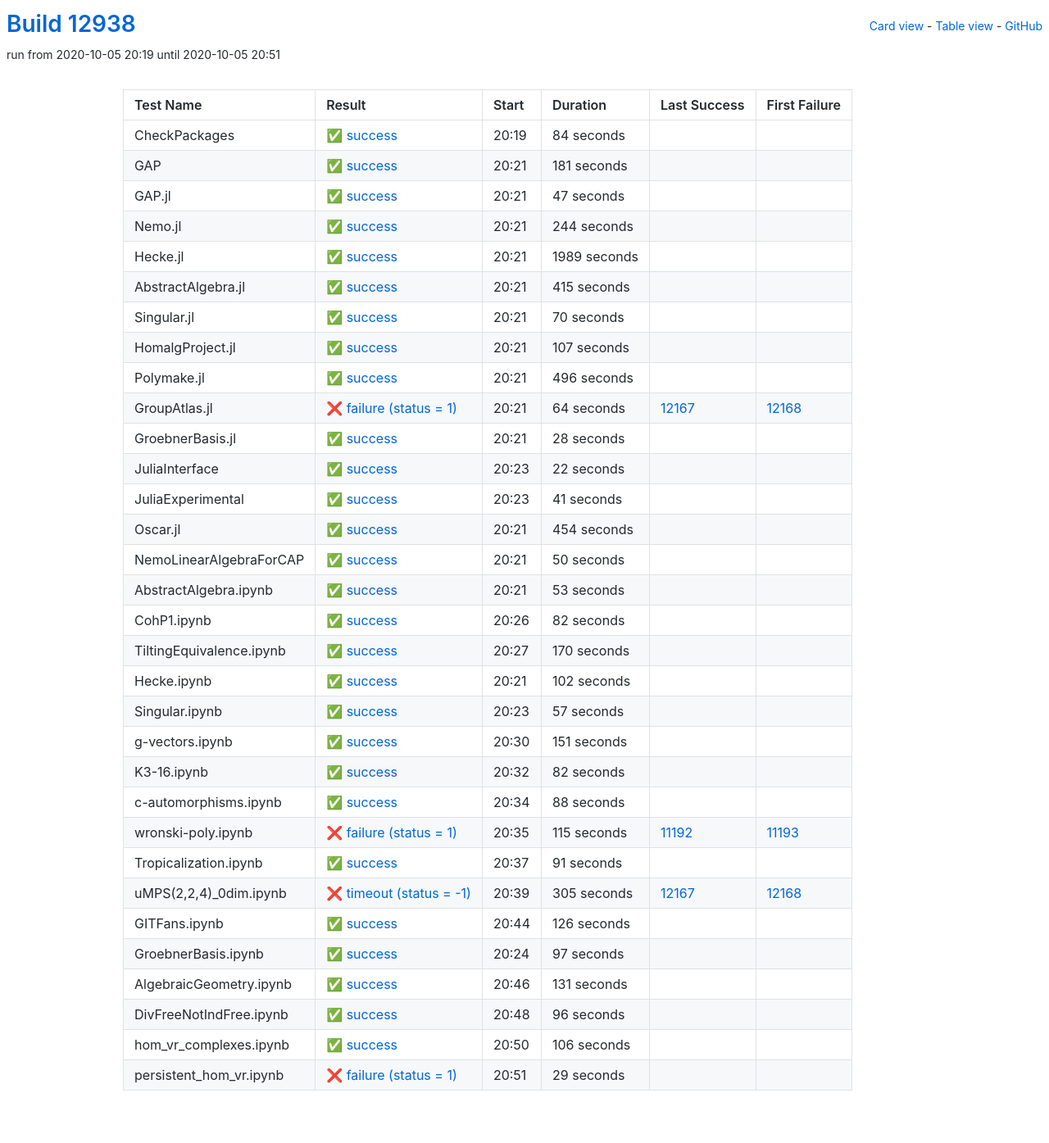
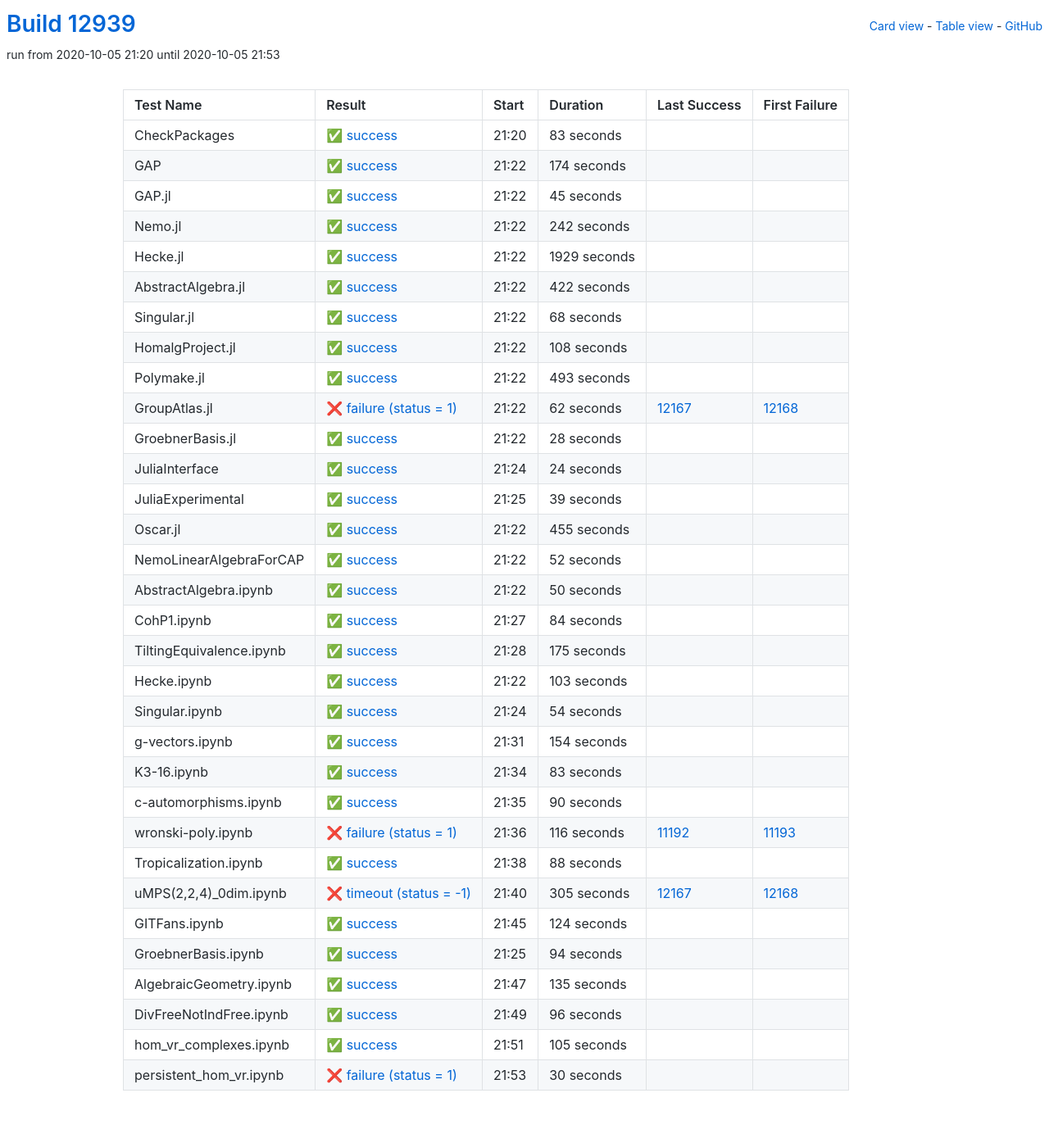
Before and after one commit to oscar-system/oscar-ci-status, a Jekyll site: the page built from table.html, in a window 1280 px wide. Shown: the whole page at 82% size. Built offline with Jekyll 4.4.1, drawn with Linux system fonts in a browser that asks for light colours.

Commit message:
Build #12939

```diff
--- a/_data/ci.yml
+++ b/_data/ci.yml
@@ -1,6 +1,6 @@
 ---
-build: 12938
-build_url: https://oscarci.mathematik.uni-kl.de/job/oscar/12938/
+build: 12939
+build_url: https://oscarci.mathematik.uni-kl.de/job/oscar/12939/
 job: oscar
 organization: oscar-system
 repo: oscar-ci-status
@@ -8,128 +8,128 @@
 tests:
 - name: CheckPackages
   id: checkpackages
-  log: https://oscarci.mathematik.uni-kl.de/job/oscar/12938/artifact/logs/build-12938/CheckPackages.log
-  start: 2020-10-05 20:19
+  log: https://oscarci.mathematik.uni-kl.de/job/oscar/12939/artifact/logs/build-12939/CheckPackages.log
+  start: 2020-10-05 21:20
   success: true
   exitcode: 0
   status: success
-  duration: 84
+  duration: 83
   last_success: false
   last_success_url:
   first_failure: false
   first_failure_url:
 - name: GAP
   id: gap
-  log: https://oscarci.mathematik.uni-kl.de/job/oscar/12938/artifact/logs/build-12938/GAP.log
-  start: 2020-10-05 20:21
+  log: https://oscarci.mathematik.uni-kl.de/job/oscar/12939/artifact/logs/build-12939/GAP.log
+  start: 2020-10-05 21:22
   success: true
   exitcode: 0
   status: success
-  duration: 181
+  duration: 174
   last_success: false
   last_success_url:
   first_failure: false
   first_failure_url:
 - name: GAP.jl
   id: gap-jl
-  log: https://oscarci.mathematik.uni-kl.de/job/oscar/12938/artifact/logs/build-12938/GAP.jl.log
-  start: 2020-10-05 20:21
+  log: https://oscarci.mathematik.uni-kl.de/job/oscar/12939/artifact/logs/build-12939/GAP.jl.log
+  start: 2020-10-05 21:22
   success: true
   exitcode: 0
   status: success
-  duration: 47
+  duration: 45
   last_success: false
   last_success_url:
   first_failure: false
   first_failure_url:
 - name: Nemo.jl
   id: nemo-jl
-  log: https://oscarci.mathematik.uni-kl.de/job/oscar/12938/artifact/logs/build-12938/Nemo.jl.log
-  start: 2020-10-05 20:21
+  log: https://oscarci.mathematik.uni-kl.de/job/oscar/12939/artifact/logs/build-12939/Nemo.jl.log
+  start: 2020-10-05 21:22
   success: true
   exitcode: 0
   status: success
-  duration: 244
+  duration: 242
   last_success: false
   last_success_url:
   first_failure: false
   first_failure_url:
 - name: Hecke.jl
   id: hecke-jl
-  log: https://oscarci.mathematik.uni-kl.de/job/oscar/12938/artifact/logs/build-12938/Hecke.jl.log
-  start: 2020-10-05 20:21
+  log: https://oscarci.mathematik.uni-kl.de/job/oscar/12939/artifact/logs/build-12939/Hecke.jl.log
+  start: 2020-10-05 21:22
   success: true
   exitcode: 0
   status: success
-  duration: 1989
+  duration: 1929
   last_success: false
   last_success_url:
   first_failure: false
   first_failure_url:
 - name: AbstractAlgebra.jl
   id: abstractalgebra-jl
-  log: https://oscarci.mathematik.uni-kl.de/job/oscar/12938/artifact/logs/build-12938/AbstractAlgebra.jl.log
-  start: 2020-10-05 20:21
+  log: https://oscarci.mathematik.uni-kl.de/job/oscar/12939/artifact/logs/build-12939/AbstractAlgebra.jl.log
+  start: 2020-10-05 21:22
   success: true
   exitcode: 0
   status: success
-  duration: 415
+  duration: 422
   last_success: false
   last_success_url:
   first_failure: false
   first_failure_url:
 - name: Singular.jl
   id: singular-jl
-  log: https://oscarci.mathematik.uni-kl.de/job/oscar/12938/artifact/logs/build-12938/Singular.jl.log
-  start: 2020-10-05 20:21
+  log: https://oscarci.mathematik.uni-kl.de/job/oscar/12939/artifact/logs/build-12939/Singular.jl.log
+  start: 2020-10-05 21:22
   success: true
   exitcode: 0
   status: success
-  duration: 70
+  duration: 68
   last_success: false
   last_success_url:
   first_failure: false
   first_failure_url:
 - name: HomalgProject.jl
   id: homalgproject-jl
-  log: https://oscarci.mathematik.uni-kl.de/job/oscar/12938/artifact/logs/build-12938/HomalgProject.jl.log
-  start: 2020-10-05 20:21
+  log: https://oscarci.mathematik.uni-kl.de/job/oscar/12939/artifact/logs/build-12939/HomalgProject.jl.log
+  start: 2020-10-05 21:22
   success: true
   exitcode: 0
   status: success
-  duration: 107
+  duration: 108
   last_success: false
   last_success_url:
   first_failure: false
   first_failure_url:
 - name: Polymake.jl
   id: polymake-jl
-  log: https://oscarci.mathematik.uni-kl.de/job/oscar/12938/artifact/logs/build-12938/Polymake.jl.log
-  start: 2020-10-05 20:21
+  log: https://oscarci.mathematik.uni-kl.de/job/oscar/12939/artifact/logs/build-12939/Polymake.jl.log
+  start: 2020-10-05 21:22
   success: true
   exitcode: 0
   status: success
-  duration: 496
+  duration: 493
   last_success: false
   last_success_url:
   first_failure: false
   first_failure_url:
 - name: GroupAtlas.jl
   id: groupatlas-jl
-  log: https://oscarci.mathematik.uni-kl.de/job/oscar/12938/artifact/logs/build-12938/GroupAtlas.jl.log
-  start: 2020-10-05 20:21
+  log: https://oscarci.mathematik.uni-kl.de/job/oscar/12939/artifact/logs/build-12939/GroupAtlas.jl.log
+  start: 2020-10-05 21:22
   success: false
   exitcode: 1
   status: failure
-  duration: 64
+  duration: 62
   last_success: 12167
   last_success_url: https://oscarci.mathematik.uni-kl.de/job/oscar/12167/
   first_failure: 12168
   first_failure_url: https://oscarci.mathematik.uni-kl.de/job/oscar/12168/
 - name: GroebnerBasis.jl
   id: groebnerbasis-jl
-  log: https://oscarci.mathematik.uni-kl.de/job/oscar/12938/artifact/logs/build-12938/GroebnerBasis.jl.log
-  start: 2020-10-05 20:21
+  log: https://oscarci.mathematik.uni-kl.de/job/oscar/12939/artifact/logs/build-12939/GroebnerBasis.jl.log
+  start: 2020-10-05 21:22
   success: true
   exitcode: 0
   status: success
@@ -140,44 +140,56 @@
   first_failure_url:
 - name: JuliaInterface
   id: juliainterface
-  log: https://oscarci.mathematik.uni-kl.de/job/oscar/12938/artifact/logs/build-12938/JuliaInterface.log
-  start: 2020-10-05 20:23
+  log: https://oscarci.mathematik.uni-kl.de/job/oscar/12939/artifact/logs/build-12939/JuliaInterface.log
+  start: 2020-10-05 21:24
   success: true
   exitcode: 0
   status: success
-  duration: 22
+  duration: 24
   last_success: false
   last_success_url:
   first_failure: false
   first_failure_url:
 - name: JuliaExperimental
   id: juliaexperimental
-  log: https://oscarci.mathematik.uni-kl.de/job/oscar/12938/artifact/logs/build-12938/JuliaExperimental.log
-  start: 2020-10-05 20:23
+  log: https://oscarci.mathematik.uni-kl.de/job/oscar/12939/artifact/logs/build-12939/JuliaExperimental.log
+  start: 2020-10-05 21:25
   success: true
   exitcode: 0
   status: success
-  duration: 41
+  duration: 39
   last_success: false
   last_success_url:
   first_failure: false
   first_failure_url:
 - name: Oscar.jl
   id: oscar-jl
-  log: https://oscarci.mathematik.uni-kl.de/job/oscar/12938/artifact/logs/build-12938/Oscar.jl.log
-  start: 2020-10-05 20:21
+  log: https://oscarci.mathematik.uni-kl.de/job/oscar/12939/artifact/logs/build-12939/Oscar.jl.log
+  start: 2020-10-05 21:22
   success: true
   exitcode: 0
   status: success
-  duration: 454
+  duration: 455
   last_success: false
   last_success_url:
   first_failure: false
   first_failure_url:
 - name: NemoLinearAlgebraForCAP
   id: nemolinearalgebraforcap
-  log: https://oscarci.mathematik.uni-kl.de/job/oscar/12938/artifact/logs/build-12938/NemoLinearAlgebraForCAP.log
-  start: 2020-10-05 20:21
+  log: https://oscarci.mathematik.uni-kl.de/job/oscar/12939/artifact/logs/build-12939/NemoLinearAlgebraForCAP.log
+  start: 2020-10-05 21:22
+  success: true
+  exitcode: 0
+  status: success
+  duration: 52
+  last_success: false
+  last_success_url:
+  first_failure: false
+  first_failure_url:
+- name: AbstractAlgebra.ipynb
+  id: abstractalgebra-ipynb
+  log: https://oscarci.mathematik.uni-kl.de/job/oscar/12939/artifact/logs/build-12939/AbstractAlgebra.ipynb.log
+  start: 2020-10-05 21:22
   success: true
   exitcode: 0
   status: success
@@ -186,94 +198,106 @@
   last_success_url:
   first_failure: false
   first_failure_url:
-- name: AbstractAlgebra.ipynb
-  id: abstractalgebra-ipynb
-  log: https://oscarci.mathematik.uni-kl.de/job/oscar/12938/artifact/logs/build-12938/AbstractAlgebra.ipynb.log
-  start: 2020-10-05 20:21
+- name: CohP1.ipynb
+  id: cohp1-ipynb
+  log: https://oscarci.mathematik.uni-kl.de/job/oscar/12939/artifact/logs/build-12939/CohP1.ipynb.log
+  start: 2020-10-05 21:27
   success: true
   exitcode: 0
   status: success
-  duration: 53
-  last_success: false
-  last_success_url:
-  first_failure: false
-  first_failure_url:
-- name: CohP1.ipynb
-  id: cohp1-ipynb
-  log: https://oscarci.mathematik.uni-kl.de/job/oscar/12938/artifact/logs/build-12938/CohP1.ipynb.log
-  start: 2020-10-05 20:26
-  success: true
-  exitcode: 0
-  status: success
-  duration: 82
+  duration: 84
   last_success: false
   last_success_url:
   first_failure: false
   first_failure_url:
 - name: TiltingEquivalence.ipynb
   id: tiltingequivalence-ipynb
-  log: https://oscarci.mathematik.uni-kl.de/job/oscar/12938/artifact/logs/build-12938/TiltingEquivalence.ipynb.log
-  start: 2020-10-05 20:27
+  log: https://oscarci.mathematik.uni-kl.de/job/oscar/12939/artifact/logs/build-12939/TiltingEquivalence.ipynb.log
+  start: 2020-10-05 21:28
   success: true
   exitcode: 0
   status: success
-  duration: 170
+  duration: 175
   last_success: false
   last_success_url:
   first_failure: false
   first_failure_url:
 - name: Hecke.ipynb
   id: hecke-ipynb
-  log: https://oscarci.mathematik.uni-kl.de/job/oscar/12938/artifact/logs/build-12938/Hecke.ipynb.log
-  start: 2020-10-05 20:21
+  log: https://oscarci.mathematik.uni-kl.de/job/oscar/12939/artifact/logs/build-12939/Hecke.ipynb.log
+  start: 2020-10-05 21:22
   success: true
   exitcode: 0
   status: success
-  duration: 102
+  duration: 103
   last_success: false
   last_success_url:
   first_failure: false
   first_failure_url:
 - name: Singular.ipynb
   id: singular-ipynb
-  log: https://oscarci.mathematik.uni-kl.de/job/oscar/12938/artifact/logs/build-12938/Singular.ipynb.log
-  start: 2020-10-05 20:23
+  log: https://oscarci.mathematik.uni-kl.de/job/oscar/12939/artifact/logs/build-12939/Singular.ipynb.log
+  start: 2020-10-05 21:24
   success: true
   exitcode: 0
   status: success
-  duration: 57
+  duration: 54
   last_success: false
   last_success_url:
   first_failure: false
   first_failure_url:
 - name: g-vectors.ipynb
   id: g-vectors-ipynb
-  log: https://oscarci.mathematik.uni-kl.de/job/oscar/12938/artifact/logs/build-12938/g-vectors.ipynb.log
-  start: 2020-10-05 20:30
+  log: https://oscarci.mathematik.uni-kl.de/job/oscar/12939/artifact/logs/build-12939/g-vectors.ipynb.log
+  start: 2020-10-05 21:31
   success: true
   exitcode: 0
   status: success
-  duration: 151
+  duration: 154
   last_success: false
   last_success_url:
   first_failure: false
   first_failure_url:
 - name: K3-16.ipynb
   id: k3-16-ipynb
-  log: https://oscarci.mathematik.uni-kl.de/job/oscar/12938/artifact/logs/build-12938/K3-16.ipynb.log
-  start: 2020-10-05 20:32
+  log: https://oscarci.mathematik.uni-kl.de/job/oscar/12939/artifact/logs/build-12939/K3-16.ipynb.log
+  start: 2020-10-05 21:34
   success: true
   exitcode: 0
   status: success
-  duration: 82
+  duration: 83
   last_success: false
   last_success_url:
   first_failure: false
   first_failure_url:
 - name: c-automorphisms.ipynb
   id: c-automorphisms-ipynb
-  log: https://oscarci.mathematik.uni-kl.de/job/oscar/12938/artifact/logs/build-12938/c-automorphisms.ipynb.log
-  start: 2020-10-05 20:34
+  log: https://oscarci.mathematik.uni-kl.de/job/oscar/12939/artifact/logs/build-12939/c-automorphisms.ipynb.log
+  start: 2020-10-05 21:35
+  success: true
+  exitcode: 0
+  status: success
+  duration: 90
+  last_success: false
+  last_success_url:
+  first_failure: false
+  first_failure_url:
+- name: wronski-poly.ipynb
+  id: wronski-poly-ipynb
+  log: https://oscarci.mathematik.uni-kl.de/job/oscar/12939/artifact/logs/build-12939/wronski-poly.ipynb.log
+  start: 2020-10-05 21:36
+  success: false
+  exitcode: 1
+  status: failure
+  duration: 116
+  last_success: 11192
+  last_success_url: https://oscarci.mathematik.uni-kl.de/job/oscar/11192/
+  first_failure: 11193
+  first_failure_url: https://oscarci.mathematik.uni-kl.de/job/oscar/11193/
+- name: Tropicalization.ipynb
+  id: tropicalization-ipynb
+  log: https://oscarci.mathematik.uni-kl.de/job/oscar/12939/artifact/logs/build-12939/Tropicalization.ipynb.log
+  start: 2020-10-05 21:38
   success: true
   exitcode: 0
   status: success
@@ -282,34 +306,10 @@
   last_success_url:
   first_failure: false
   first_failure_url:
-- name: wronski-poly.ipynb
-  id: wronski-poly-ipynb
-  log: https://oscarci.mathematik.uni-kl.de/job/oscar/12938/artifact/logs/build-12938/wronski-poly.ipynb.log
-  start: 2020-10-05 20:35
-  success: false
-  exitcode: 1
-  status: failure
-  duration: 115
-  last_success: 11192
-  last_success_url: https://oscarci.mathematik.uni-kl.de/job/oscar/11192/
-  first_failure: 11193
-  first_failure_url: https://oscarci.mathematik.uni-kl.de/job/oscar/11193/
-- name: Tropicalization.ipynb
-  id: tropicalization-ipynb
-  log: https://oscarci.mathematik.uni-kl.de/job/oscar/12938/artifact/logs/build-12938/Tropicalization.ipynb.log
-  start: 2020-10-05 20:37
-  success: true
-  exitcode: 0
-  status: success
-  duration: 91
-  last_success: false
-  last_success_url:
-  first_failure: false
-  first_failure_url:
 - name: uMPS(2,2,4)_0dim.ipynb
   id: umps-2-2-4-0dim-ipynb
-  log: https://oscarci.mathematik.uni-kl.de/job/oscar/12938/artifact/logs/build-12938/uMPS-2-2-4-_0dim.ipynb.log
-  start: 2020-10-05 20:39
+  log: https://oscarci.mathematik.uni-kl.de/job/oscar/12939/artifact/logs/build-12939/uMPS-2-2-4-_0dim.ipynb.log
+  start: 2020-10-05 21:40
   success: false
   exitcode: -1
   status: timeout
@@ -320,44 +320,44 @@
   first_failure_url: https://oscarci.mathematik.uni-kl.de/job/oscar/12168/
 - name: GITFans.ipynb
   id: gitfans-ipynb
-  log: https://oscarci.mathematik.uni-kl.de/job/oscar/12938/artifact/logs/build-12938/GITFans.ipynb.log
-  start: 2020-10-05 20:44
+  log: https://oscarci.mathematik.uni-kl.de/job/oscar/12939/artifact/logs/build-12939/GITFans.ipynb.log
+  start: 2020-10-05 21:45
   success: true
   exitcode: 0
   status: success
-  duration: 126
+  duration: 124
   last_success: false
   last_success_url:
   first_failure: false
   first_failure_url:
 - name: GroebnerBasis.ipynb
   id: groebnerbasis-ipynb
-  log: https://oscarci.mathematik.uni-kl.de/job/oscar/12938/artifact/logs/build-12938/GroebnerBasis.ipynb.log
-  start: 2020-10-05 20:24
+  log: https://oscarci.mathematik.uni-kl.de/job/oscar/12939/artifact/logs/build-12939/GroebnerBasis.ipynb.log
+  start: 2020-10-05 21:25
   success: true
   exitcode: 0
   status: success
-  duration: 97
+  duration: 94
   last_success: false
   last_success_url:
   first_failure: false
   first_failure_url:
 - name: AlgebraicGeometry.ipynb
   id: algebraicgeometry-ipynb
-  log: https://oscarci.mathematik.uni-kl.de/job/oscar/12938/artifact/logs/build-12938/AlgebraicGeometry.ipynb.log
-  start: 2020-10-05 20:46
+  log: https://oscarci.mathematik.uni-kl.de/job/oscar/12939/artifact/logs/build-12939/AlgebraicGeometry.ipynb.log
+  start: 2020-10-05 21:47
   success: true
   exitcode: 0
   status: success
-  duration: 131
+  duration: 135
   last_success: false
   last_success_url:
   first_failure: false
   first_failure_url:
 - name: DivFreeNotIndFree.ipynb
   id: divfreenotindfree-ipynb
-  log: https://oscarci.mathematik.uni-kl.de/job/oscar/12938/artifact/logs/build-12938/DivFreeNotIndFree.ipynb.log
-  start: 2020-10-05 20:48
+  log: https://oscarci.mathematik.uni-kl.de/job/oscar/12939/artifact/logs/build-12939/DivFreeNotIndFree.ipynb.log
+  start: 2020-10-05 21:49
   success: true
   exitcode: 0
   status: success
@@ -368,24 +368,24 @@
   first_failure_url:
 - name: hom_vr_complexes.ipynb
   id: hom-vr-complexes-ipynb
-  log: https://oscarci.mathematik.uni-kl.de/job/oscar/12938/artifact/logs/build-12938/hom_vr_complexes.ipynb.log
-  start: 2020-10-05 20:50
+  log: https://oscarci.mathematik.uni-kl.de/job/oscar/12939/artifact/logs/build-12939/hom_vr_complexes.ipynb.log
+  start: 2020-10-05 21:51
   success: true
   exitcode: 0
   status: success
-  duration: 106
+  duration: 105
   last_success: false
   last_success_url:
   first_failure: false
   first_failure_url:
 - name: persistent_hom_vr.ipynb
   id: persistent-hom-vr-ipynb
-  log: https://oscarci.mathematik.uni-kl.de/job/oscar/12938/artifact/logs/build-12938/persistent_hom_vr.ipynb.log
-  start: 2020-10-05 20:51
+  log: https://oscarci.mathematik.uni-kl.de/job/oscar/12939/artifact/logs/build-12939/persistent_hom_vr.ipynb.log
+  start: 2020-10-05 21:53
   success: false
   exitcode: 1
   status: failure
-  duration: 29
+  duration: 30
   last_success: false
   last_success_url:
   first_failure: false
```
Also changed, not shown: README.md.
